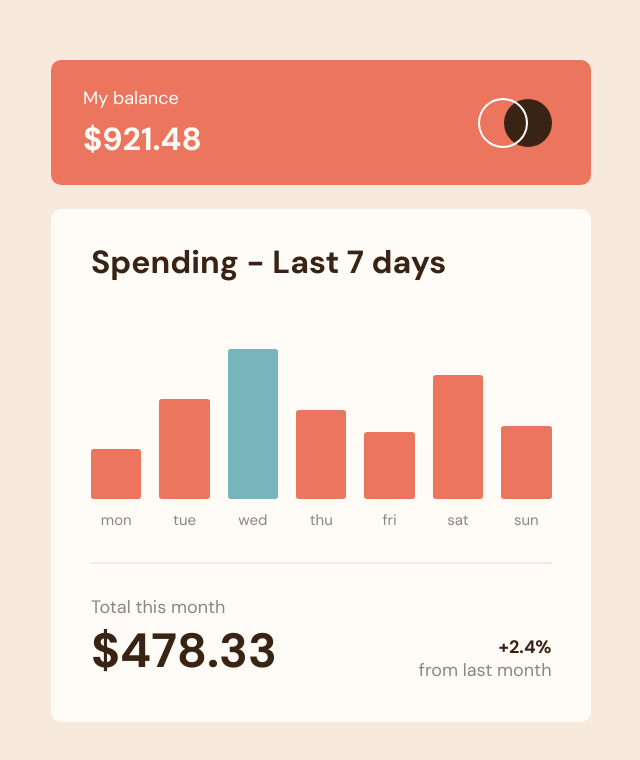
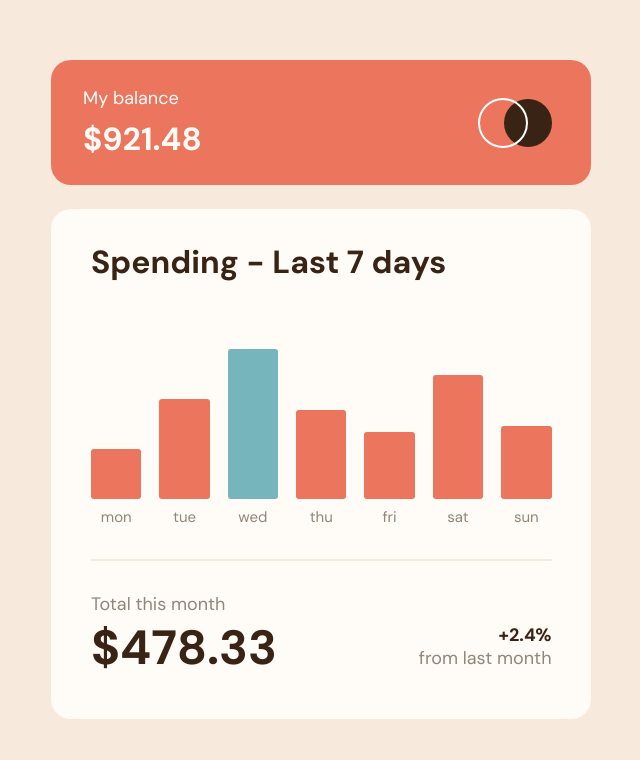
Before and after one commit to HanSeongLee/expenses-chart-component, a Next.js app: page / in a window 1280 px wide. Shown: the part 122-882 px from the top of the page, without its empty margins (319-959 px from the left). Built offline with nearby package versions, Linux system fonts and the light colour scheme; no server answers.

Commit message:
FIX | Styles

```diff
--- a/components/ExpensesChart/style.module.scss
+++ b/components/ExpensesChart/style.module.scss
@@ -23,6 +23,7 @@
 
     @include media(">desktop") {
       grid-gap: 8px;
+      border-radius: 20px;
       padding: 27px 39px 25px 32px;
     }
 
@@ -91,6 +92,7 @@
     padding: 24px 20px;
 
     @include media(">desktop") {
+      border-radius: 20px;
       padding: 32px 39.5px 40px 40px;
     }
 
@@ -144,6 +146,7 @@
         cursor: pointer;
 
         @include media(">desktop") {
+          grid-gap: 8px;
           font-size: 15px;
           line-height: 20px;
         }
@@ -223,6 +226,10 @@
       flex-direction: column;
       justify-content: flex-end;
       align-items: flex-end;
+
+      @include media(">desktop") {
+        padding-bottom: 9px;
+      }
     }
 
     .label {
```
